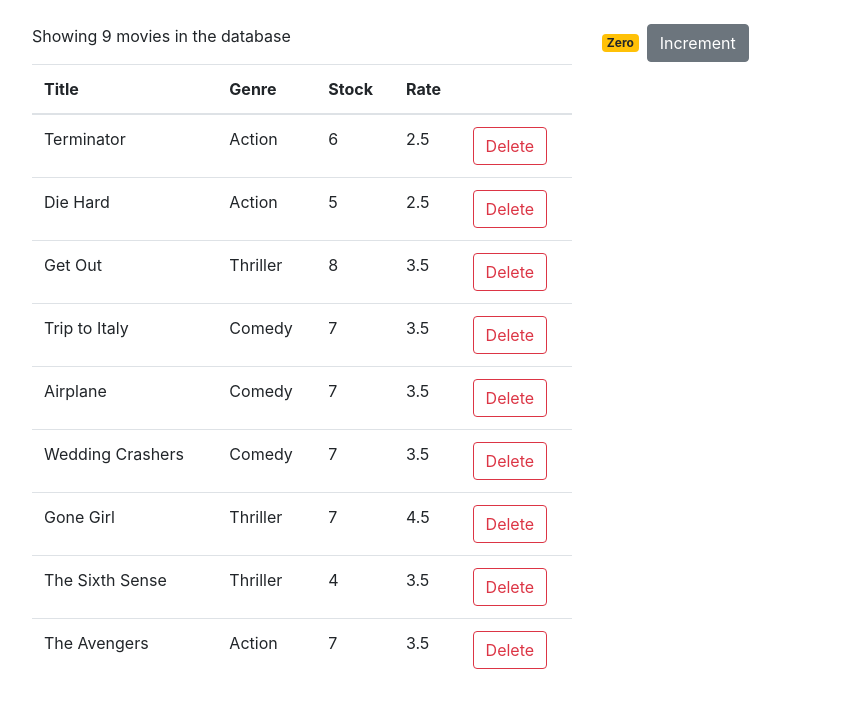
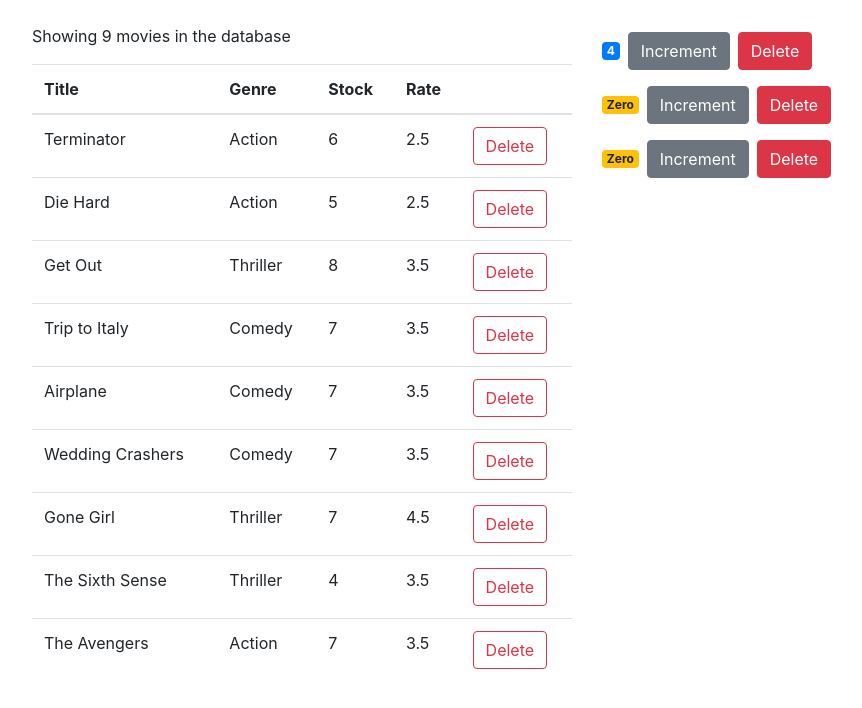
Before and after one commit to anggifergian/fsw-chapter-8, a React (Create React App) app: page / in a window 1280 px wide. Shown: the top 708 px of the page, without its empty margins (53-915 px from the left). Built offline with nearby package versions, Linux system fonts and the light colour scheme.

Commit message:
Add delete function

```diff
--- a/src/App.js
+++ b/src/App.js
@@ -1,6 +1,6 @@
 import React, { Component } from "react";
-import Movies from "./components/Movies";
-import Pengajar from "./components/Counter";
+import Movies from "./components/movies";
+import Counters from "./components/counters";
 
 class App extends Component {
   render() {
@@ -11,7 +11,7 @@
             <Movies />
           </div>
           <div className="col-md-6">
-            <Pengajar />
+            <Counters />
           </div>
         </div>
       </div>
--- a/src/components/counter.jsx
+++ b/src/components/counter.jsx
@@ -1,53 +1,41 @@
 import React, { Component } from "react";
 
-class Pengajar extends Component {
+class Counter extends Component {
   state = {
-    counters: 0,
-    pengajars: [
-      { _id: 1, name: "Pengajar1" },
-      { _id: 2, name: "Pengajar2" },
-      { _id: 3, name: "Pengajar3" },
-    ],
-  };
-
-  styles = {
-    fontSize: 24,
-    fontWeight: "bold",
-  };
-
-  listingPengajars = () => {
-    const { pengajars } = this.state;
-    return pengajars.map((pengajar) => {
-      return <li key={pengajar._id}>{pengajar.name}</li>;
-    });
+    counters: this.props.counter.value,
   };
 
   handlingCounter = () => {
-    const {counters} = this.state;
+    const { counters } = this.state;
     this.setState({
-      counters: counters + 1
-    })
-  }
+      counters: counters + 1,
+    });
+  };
 
   render() {
     return (
       <div>
         <span className={this.getBadgeColor()}>{this.formatCount()}</span>
-        <button onClick={this.handlingCounter} className="btn btn-secondary">Increment</button>
+        <button onClick={this.handlingCounter} className="btn btn-secondary">
+          Increment
+        </button>
+        <button onClick={this.props.onDelete} className="btn btn-danger m-2">
+          Delete
+        </button>
       </div>
-    )
+    );
   }
 
   getBadgeColor = () => {
     let classes = "mr-2 badge badge-";
-    classes += this.state.counters === 0 ? 'warning' : 'primary';
+    classes += this.state.counters === 0 ? "warning" : "primary";
     return classes;
-  }
+  };
 
   formatCount = () => {
-    const {counters} = this.state;
+    const { counters } = this.state;
     return counters === 0 ? "Zero" : counters;
-  }
+  };
 }
 
-export default Pengajar;
+export default Counter;
--- /dev/null
+++ b/src/components/counters.jsx
@@ -0,0 +1,33 @@
+import React, { Component } from "react";
+import Counter from "./counter";
+
+class Counters extends Component {
+  state = {
+    counters: [
+      { id: 1, value: 4 },
+      { id: 2, value: 0 },
+      { id: 3, value: 0 },
+    ],
+  };
+
+  handleDelete = (counterId) => {
+    const counters = this.state.counters.filter((counter) => counter.id !== counterId);
+    this.setState({ counters });
+  };
+
+  render() {
+    return (
+      <>
+        {this.state.counters.map((counter) => (
+          <Counter
+            key={counter.id}
+            counter={counter}
+            onDelete={() => this.handleDelete(counter.id)}
+          />
+        ))}
+      </>
+    );
+  }
+}
+
+export default Counters;
```
